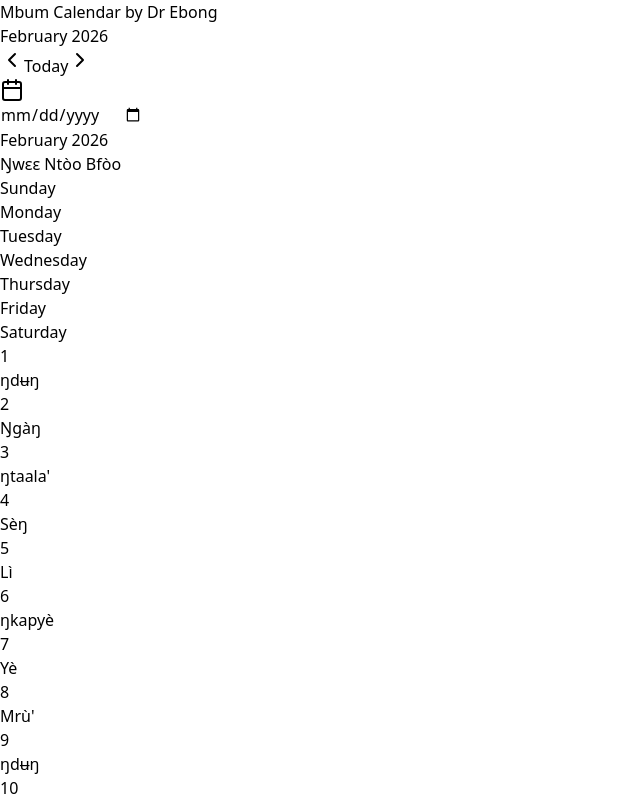
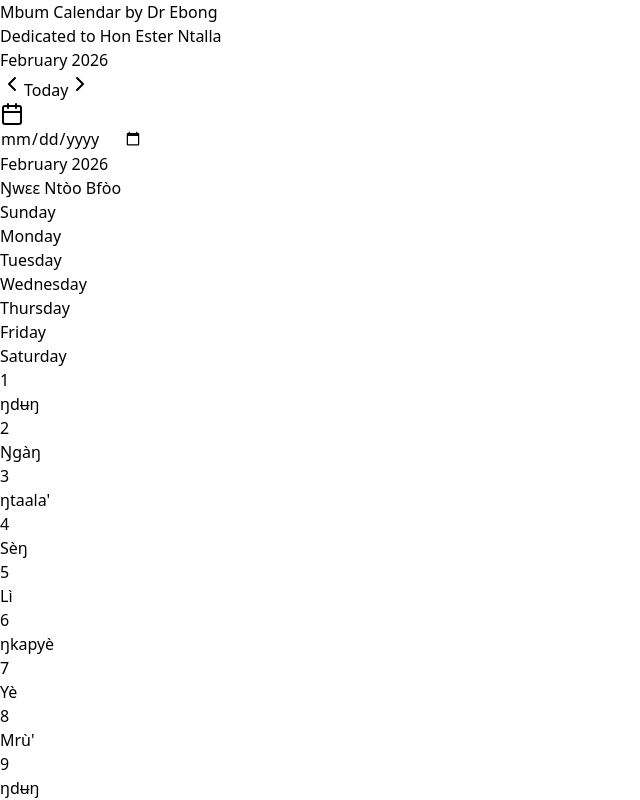
Before and after one commit to Fabian-Ebong/Mbum-Calendar-project, a React (Vite) app: page / in a window 1280 px wide. Shown: the top 800 px of the page, without its empty margins (0-640 px from the left). Built offline with nearby package versions, Linux system fonts and the light colour scheme.

Commit message:
Dedicated to Hon Ester Ntalla

```diff
--- a/src/App.tsx
+++ b/src/App.tsx
@@ -48,6 +48,7 @@ function App() {
           {/* Title Section */}
           <div className="text-center">
             <h1 className="text-3xl font-bold text-gray-900">Mbum Calendar by Dr Ebong</h1>
+            <h2 className="text-3xl font-bold text-gray-400">Dedicated to Hon Ester Ntalla</h2>
             <p className="text-lg text-gray-600 font-medium">
               {monthData.name} {year}
             </p>
```
